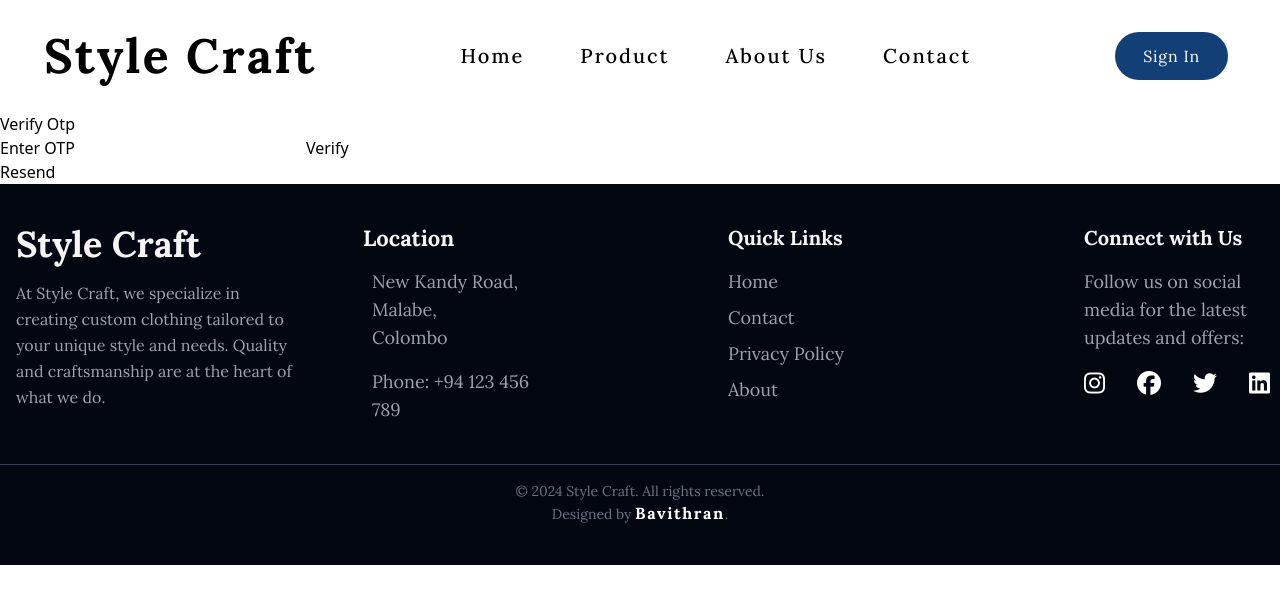
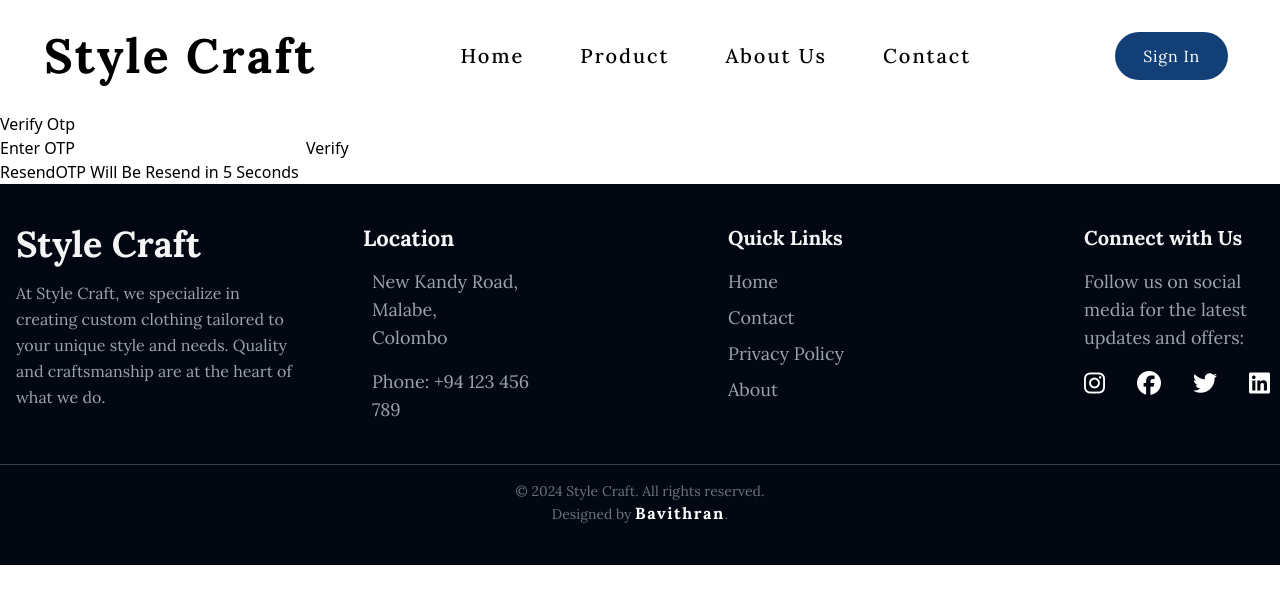
Before and after one commit to Bavi2002/Style_Craft, a React (Create React App) app in the folder frontend/: page /verify in a window 1280 px wide. Shown: the top 604 px of the page. Built offline with nearby package versions, Linux system fonts and the light colour scheme.

Commit message:
verifyotp register resend otp all worked properly

```diff
--- a/frontend/src/pages/verifyOtp.js
+++ b/frontend/src/pages/verifyOtp.js
@@ -7,39 +7,44 @@ const VerifyOtp = () => {
   const [errors, setError] = useState("");
 
   const [resendTimer, setResendTimer] = useState(10);
-  const [isResending, setIsResending] = useState(false);
+  const [isResending, setIsResending] = useState(true);
 
   const location = useLocation();
   const navigate = useNavigate();
   const email = location.state?.email;
 
-
   //Countdown Timer for OTP Resend
   useEffect(() => {
-    if (isResending && resendTimer > 0) {
+    if (resendTimer > 0) {
       const timerId = setTimeout(() => setResendTimer(resendTimer - 1), 1000);
       return () => clearTimeout(timerId);
+    } else {
+      setIsResending(false);
     }
-  }, [isResending, resendTimer]);
+  }, [resendTimer]);
 
   //OTP Resend
   const handleResendOtp = async () => {
     setError("");
     setIsResending(true);
+    setResendTimer(30);
 
-    setTimeout(async () => {
     try {
       const response = await axios.post(
         "http://localhost:5000/api/users/resend-otp",
-          { email }
+        { email },
+        {
+          withCredentials: true,
+          headers: { "Content-Type": "application/json" },
+        }
       );
       if (response.status === 200) {
         console.log(response.data.message);
       }
     } catch (error) {
       setError(error.response?.data?.message || "Failed to resend OTP");
+      setIsResending(false);
     }
-    }, 10000);
   };
 
   const handleOtpChange = (e) => {
@@ -53,11 +58,14 @@ const VerifyOtp = () => {
     setError("");
     e.preventDefault();
 
-
     try {
       const response = await axios.post(
         "http://localhost:5000/api/users/verify",
-        { email, otp },{  withCredentials: true ,headers: { "Content-Type": "application/json" } }
+        { email, otp },
+        {
+          withCredentials: true,
+          headers: { "Content-Type": "application/json" },
+        }
       );
 
       if (response.status === 200) {
```
Also changed, not shown: 1 other file (tests, documents, lock files or other folders). Lines whose indentation alone changed are shown as unchanged.
